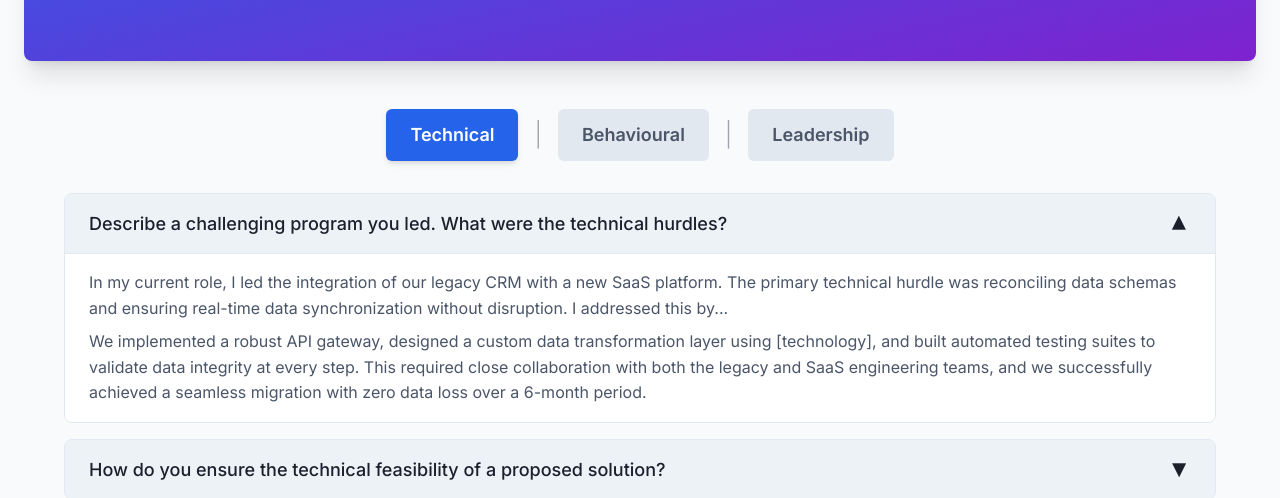
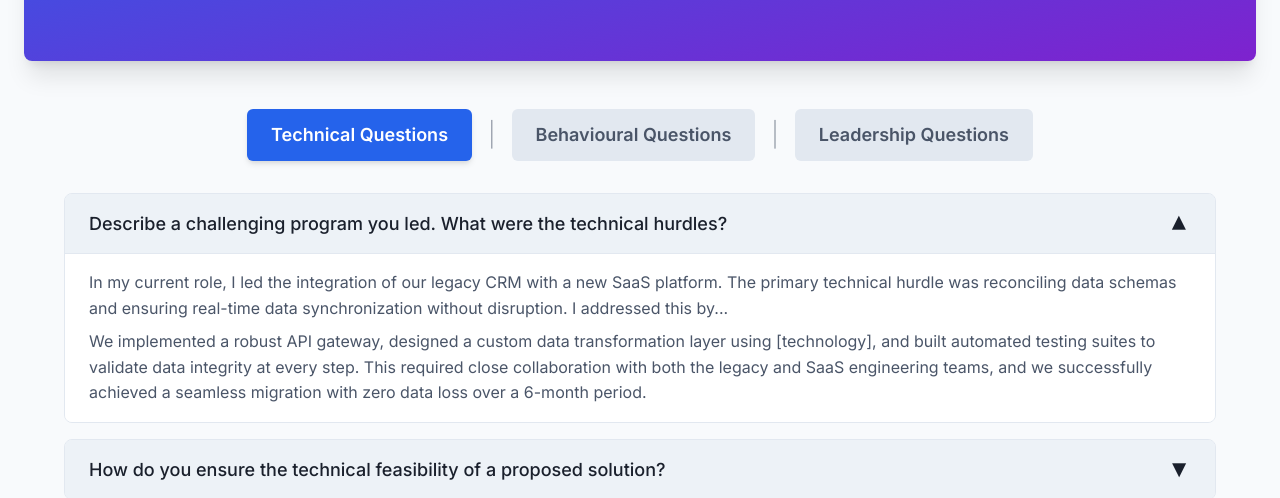
Before and after one commit to narayan-ga/re-skill.github.io, a plain HTML site: page program-manager.html in a window 1280 px wide. Shown: the part 303-801 px from the top of the page. Drawn offline with nearby package versions, Linux system fonts and the light colour scheme.

Commit message:
Update program-manager.html

```diff
--- a/program-manager.html
+++ b/program-manager.html
@@ -122,9 +122,9 @@
         </section>
 
         <div class="flex flex-col md:flex-row justify-center items-center space-y-2 md:space-y-0 md:space-x-4 mb-8">
-            <button id="tab-technical" class="tab-button px-6 py-3 rounded-md font-semibold text-lg transition active-tab w-full md:w-auto">Technical</button>
-            <span class="text-gray-400 text-2xl font-light leading-none hidden md:block">|</span> <button id="tab-behavioural" class="tab-button px-6 py-3 rounded-md font-semibold text-lg transition w-full md:w-auto">Behavioural</button>
-            <span class="text-gray-400 text-2xl font-light leading-none hidden md:block">|</span> <button id="tab-leadership" class="tab-button px-6 py-3 rounded-md font-semibold text-lg transition w-full md:w-auto">Leadership</button>
+            <button id="tab-technical" class="tab-button px-6 py-3 rounded-md font-semibold text-lg transition active-tab w-full md:w-auto">Technical Questions</button>
+            <span class="text-gray-400 text-2xl font-light leading-none hidden md:block">|</span> <button id="tab-behavioural" class="tab-button px-6 py-3 rounded-md font-semibold text-lg transition w-full md:w-auto">Behavioural Questions</button>
+            <span class="text-gray-400 text-2xl font-light leading-none hidden md:block">|</span> <button id="tab-leadership" class="tab-button px-6 py-3 rounded-md font-semibold text-lg transition w-full md:w-auto">Leadership Questions</button>
         </div>
 
         <div class="max-w-6xl mx-auto">
```
